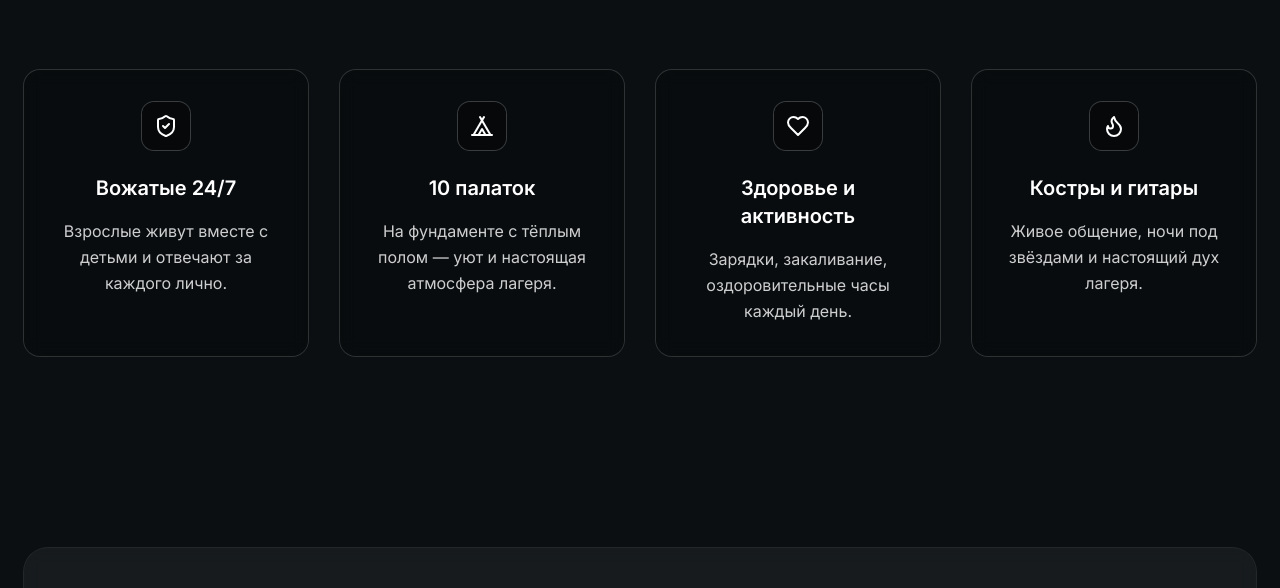
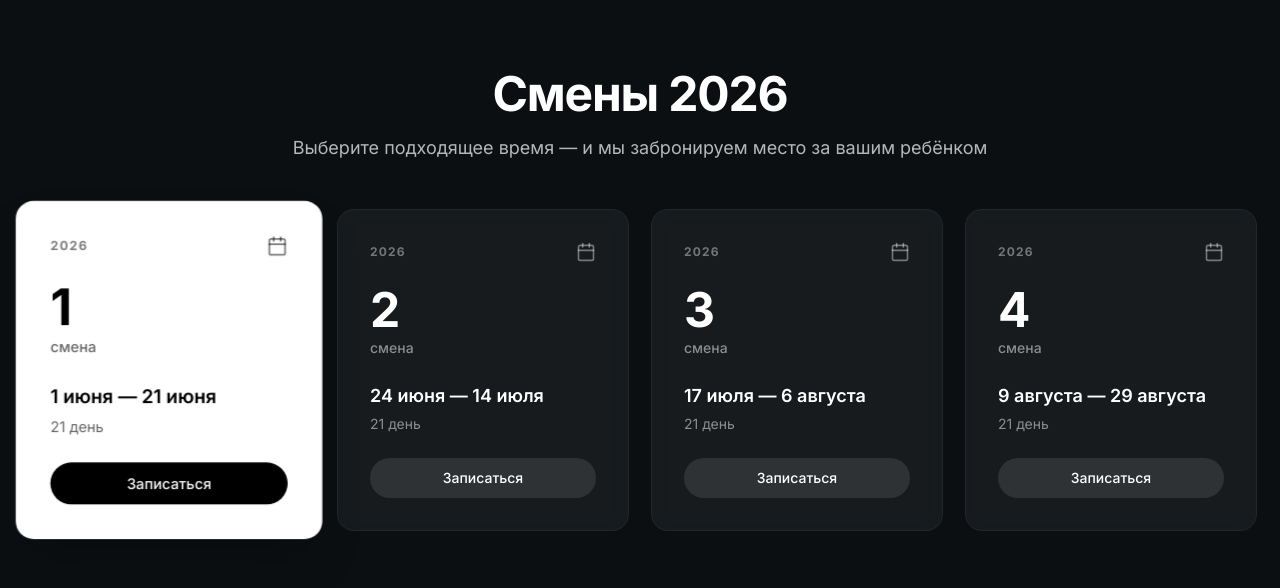
Before and after one commit to pr-poehali-dev/quantum-bridge-development-1, a React (Vite) app: page / in a window 1280 px wide. Shown: the part 826-1414 px from the top of the page. Built offline with nearby package versions, Linux system fonts and the light colour scheme.

Commit message:
Расписание смен летний сезон 2026

```diff
--- a/src/pages/Index.tsx
+++ b/src/pages/Index.tsx
@@ -1,4 +1,4 @@
-import { Tent, Lock, Sparkles, ShieldCheck, Heart, Flame, Plus, Minus, Mail } from "lucide-react"
+import { Tent, Lock, ShieldCheck, Heart, Flame, Plus, Minus, Mail, ChevronLeft, ChevronRight, Calendar } from "lucide-react"
 import { Button } from "@/components/ui/button"
 import { useState } from "react"
 import Icon from "@/components/ui/icon"
@@ -8,12 +8,29 @@ interface FAQ {
   answer: string
 }
 
+interface Shift {
+  number: number
+  start: string
+  end: string
+  duration: string
+  label: string
+}
+
 const Index = () => {
   const [openFaq, setOpenFaq] = useState<number | null>(null)
 
   const toggleFaq = (index: number) => {
     setOpenFaq(openFaq === index ? null : index)
   }
+
+  const [activeShift, setActiveShift] = useState(0)
+
+  const shifts: Shift[] = [
+    { number: 1, start: "1 июня", end: "21 июня", duration: "21 день", label: "2026" },
+    { number: 2, start: "24 июня", end: "14 июля", duration: "21 день", label: "2026" },
+    { number: 3, start: "17 июля", end: "6 августа", duration: "21 день", label: "2026" },
+    { number: 4, start: "9 августа", end: "29 августа", duration: "21 день", label: "2026" },
+  ]
 
   const faqs: FAQ[] = [
     {
@@ -115,6 +132,64 @@ const Index = () => {
           </div>
         </div>
       </div>
+
+      {/* Shifts Section */}
+      <section className="relative z-10 py-24 px-6">
+        <div className="max-w-7xl mx-auto">
+          <div className="text-center mb-12">
+            <h2 className="text-4xl md:text-5xl font-bold tracking-tight mb-4">Смены 2026</h2>
+            <p className="text-white/70 text-lg">Выберите подходящее время — и мы забронируем место за вашим ребёнком</p>
+          </div>
+
+          {/* Slider */}
+          <div className="relative">
+            {/* Cards */}
+            <div className="grid grid-cols-1 sm:grid-cols-2 lg:grid-cols-4 gap-6">
+              {shifts.map((shift, index) => (
+                <div
+                  key={shift.number}
+                  onClick={() => setActiveShift(index)}
+                  className={`cursor-pointer rounded-2xl p-8 ring-1 backdrop-blur transition-all duration-300 flex flex-col gap-6 ${
+                    activeShift === index
+                      ? "bg-white text-black ring-white scale-105 shadow-2xl"
+                      : "bg-white/5 text-white ring-white/10 hover:bg-white/10"
+                  }`}
+                >
+                  <div className="flex items-center justify-between">
+                    <span className={`text-xs font-bold uppercase tracking-widest ${activeShift === index ? "text-black/50" : "text-white/40"}`}>
+                      {shift.label}
+                    </span>
+                    <Calendar className={`w-5 h-5 ${activeShift === index ? "text-black/50" : "text-white/40"}`} />
+                  </div>
+                  <div>
+                    <div className={`text-5xl font-bold mb-1 ${activeShift === index ? "text-black" : "text-white"}`}>
+                      {shift.number}
+                    </div>
+                    <div className={`text-sm font-medium ${activeShift === index ? "text-black/60" : "text-white/50"}`}>смена</div>
+                  </div>
+                  <div>
+                    <div className={`text-lg font-semibold ${activeShift === index ? "text-black" : "text-white"}`}>
+                      {shift.start} — {shift.end}
+                    </div>
+                    <div className={`text-sm mt-1 ${activeShift === index ? "text-black/60" : "text-white/50"}`}>
+                      {shift.duration}
+                    </div>
+                  </div>
+                  <Button
+                    className={`rounded-full text-sm mt-auto ${
+                      activeShift === index
+                        ? "bg-black text-white hover:bg-black/80"
+                        : "bg-white/10 text-white hover:bg-white/20 border-0"
+                    }`}
+                  >
+                    Записаться
+                  </Button>
+                </div>
+              ))}
+            </div>
+          </div>
+        </div>
+      </section>
 
       {/* Features Section */}
       <section className="relative z-10 py-24 px-6">
```
